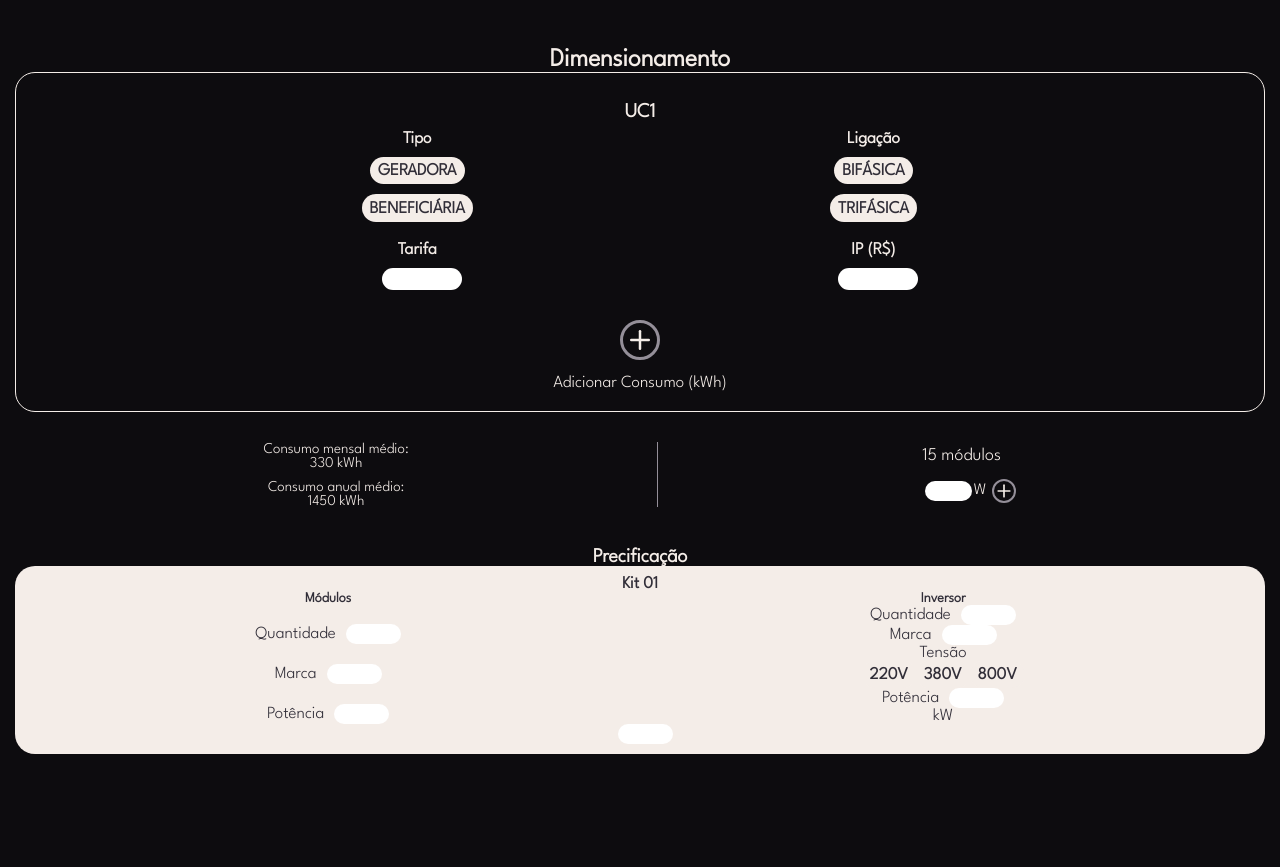
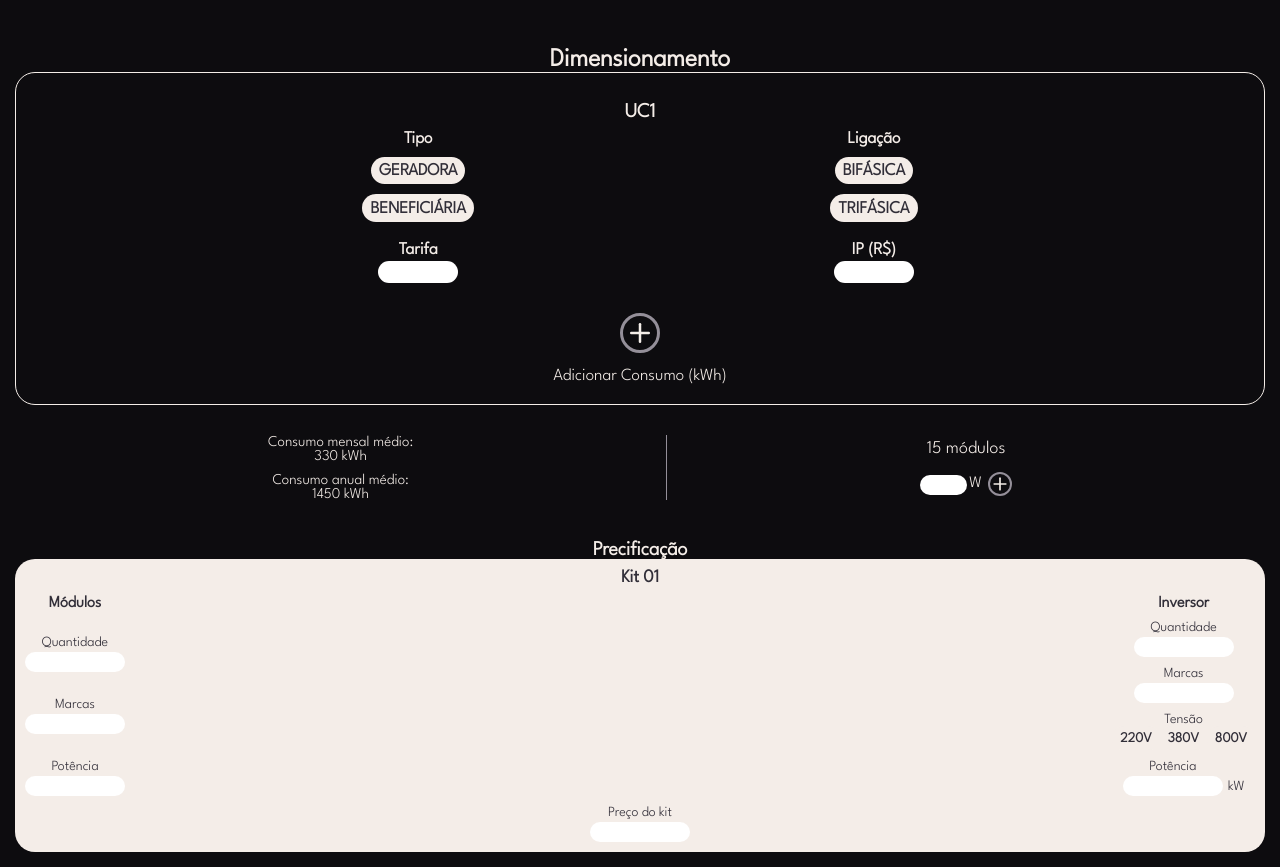
Before and after one commit to RodolphoToppan/s2v-budget, a React (Vite) app: page / in a window 1280 px wide. Shown: the part 568-1435 px from the top of the page. Before the commit the page ends 1337 px from the top, so only its background shows below. Built offline with nearby package versions, Linux system fonts and the light colour scheme.

Commit message:
refactoing code / finishing pricing layout

```diff
--- a/src/components/Input/styles.js
+++ b/src/components/Input/styles.js
@@ -1,11 +1,10 @@
 import { styled } from 'styled-components'
 
 export const Container = styled.div`
-  display: flex;
-  justify-content: space-evenly;
-  align-items: center;
+  display: grid;
+  justify-items: center;
 
-  gap: 1rem;
+  gap: 0.3rem;
 
   input {
     padding: 0.2rem 1rem;
@@ -16,5 +15,7 @@ export const Container = styled.div`
 
     border: none;
     border-radius: 1.3rem;
+
+    text-align: center;
   }
 `
--- /dev/null
+++ b/src/components/InverterBrands/index.jsx
@@ -0,0 +1,18 @@
+import { Input } from '../Input'
+import { Container } from './styles'
+
+export function InverterBrands() {
+  return (
+    <Container>
+      <label htmlFor="inverterBrands">Marcas</label>
+      <Input list="inverterBrands" name="brands" id="brands" type="text" />
+      <datalist id="inverterBrands">
+        <option value="Growatt" />
+        <option value="Micro Deye" />
+        <option value="Deye" />
+        <option value="Sungrow" />
+        <option value="Solis" />
+      </datalist>
+    </Container>
+  )
+}
--- /dev/null
+++ b/src/components/InverterBrands/styles.js
@@ -0,0 +1,6 @@
+import { styled } from 'styled-components'
+
+export const Container = styled.div`
+  display: grid;
+  justify-items: center;
+`
--- /dev/null
+++ b/src/components/ModuleBrands/index.jsx
@@ -0,0 +1,18 @@
+import { Input } from '../Input'
+import { Container } from './styles'
+
+export function ModuleBrands() {
+  return (
+    <Container>
+      <label htmlFor="moduleBrands">Marcas</label>
+      <Input list="moduleBrands" name="brands" id="brands" type="text" />
+      <datalist id="moduleBrands">
+        <option value="Sunova" />
+        <option value="Canadian" />
+        <option value="JA Solar" />
+        <option value="Trina" />
+        <option value="Jinko" />
+      </datalist>
+    </Container>
+  )
+}
--- /dev/null
+++ b/src/components/ModuleBrands/styles.js
@@ -0,0 +1,6 @@
+import { styled } from 'styled-components'
+
+export const Container = styled.div`
+  display: grid;
+  justify-items: center;
+`
--- a/src/components/Pricing/index.jsx
+++ b/src/components/Pricing/index.jsx
@@ -1,5 +1,7 @@
 import { Input } from '../Input'
 import { InputRadio } from '../InputRadio'
+import { InverterBrands } from '../InverterBrands'
+import { ModuleBrands } from '../ModuleBrands'
 import { Container, Content, Inverter, Modules, Price, Voltage } from './styles'
 
 export function Pricing() {
@@ -12,28 +14,31 @@ export function Pricing() {
         <Modules>
           <h5>Módulos</h5>
 
-          <Input id="amount" type="number" value="Quantidade" />
-          <Input id="brand" type="" value="Marca" />
-          <Input id="power" type="number" value="Potência" />
+          <Input id="modulesAmount" type="number" value="Quantidade" />
+          <ModuleBrands />
+
+          <Input id="modulePower" type="number" value="Potência" />
         </Modules>
 
         <Inverter>
           <h5>Inversor</h5>
 
-          <Input id="amount" type="number" value="Quantidade" />
-          <Input id="brand" type="" value="Marca" />
+          <Input id="inverterAmount" type="number" value="Quantidade" />
+          <InverterBrands />
           <Voltage>
             <label htmlFor="voltage">Tensão</label>
             <InputRadio value="220V" name="voltage" id="v220" />
             <InputRadio value="380V" name="voltage" id="v380" />
             <InputRadio value="800V" name="voltage" id="v800" />
           </Voltage>
-          <Input id="power" type="number" value="Potência" />
-          <label htmlFor="power">kW</label>
+          <div id="adjust">
+            <Input id="inverterPower" type="number" value="Potência" />
+            <label htmlFor="inverterPower">kW</label>
+          </div>
         </Inverter>
 
         <Price>
-          <Input id="kitPrice" type="number" content="Preço do kit " />
+          <Input id="kitPrice" type="number" value="Preço do kit " />
         </Price>
       </Content>
     </Container>
--- a/src/components/Pricing/styles.js
+++ b/src/components/Pricing/styles.js
@@ -13,6 +13,7 @@ export const Container = styled.section`
 export const Content = styled.div`
   display: grid;
   justify-items: center;
+  justify-content: space-between;
 
   grid-template-areas:
     'title title'
@@ -20,6 +21,8 @@ export const Content = styled.div`
     'price price';
 
   padding: 1rem;
+
+  row-gap: 1rem;
 
   width: 100%;
   height: 100%;
@@ -31,10 +34,19 @@ export const Content = styled.div`
 
   h4 {
     grid-area: title;
+    font-size: 1.8rem;
+  }
+
+  h5 {
+    font-size: 1.6rem;
+  }
+
+  label {
+    font-size: 1.4rem;
   }
 
   input {
-    width: 5.5rem;
+    width: 10rem;
   }
 `
 
@@ -49,6 +61,18 @@ export const Inverter = styled.div`
   justify-items: center;
   align-content: space-between;
   grid-area: inverter;
+
+  row-gap: 1rem;
+
+  #adjust {
+    display: flex;
+    align-items: flex-end;
+    gap: 0.5rem;
+
+    label:last-child {
+      margin-bottom: 0.3rem;
+    }
+  }
 `
 
 export const Voltage = styled.div`
--- a/src/components/Sizing/index.jsx
+++ b/src/components/Sizing/index.jsx
@@ -23,15 +23,8 @@ export function Sizing() {
             <InputRadio name="ligacao" id="trifasica" value="TRIFÁSICA" />
           </Selection>
 
-          <Selection>
-            <h4>Tarifa</h4>
-            <Input type="number" />
-          </Selection>
-
-          <Selection>
-            <h4>IP (R$)</h4>
-            <Input type="number" />
-          </Selection>
+          <Input type="number" id="tarifa" value="Tarifa" />
+          <Input type="number" id="ip" value="IP (R$)" />
         </Form>
 
         <Footer>
--- a/src/components/Sizing/styles.js
+++ b/src/components/Sizing/styles.js
@@ -36,6 +36,16 @@ export const Form = styled.form`
 
   width: 100%;
   padding: 1rem;
+
+  label {
+    font-weight: 700;
+  }
+
+  input[type='number'] {
+    width: 8rem;
+
+    padding-top: 0.4rem;
+  }
 `
 
 export const Selection = styled.div`
@@ -44,12 +54,6 @@ export const Selection = styled.div`
   align-items: center;
 
   gap: 1rem;
-
-  input[type='number'] {
-    width: 8rem;
-
-    padding-top: 0.4rem;
-  }
 `
 
 export const Button = styled.button`
```
